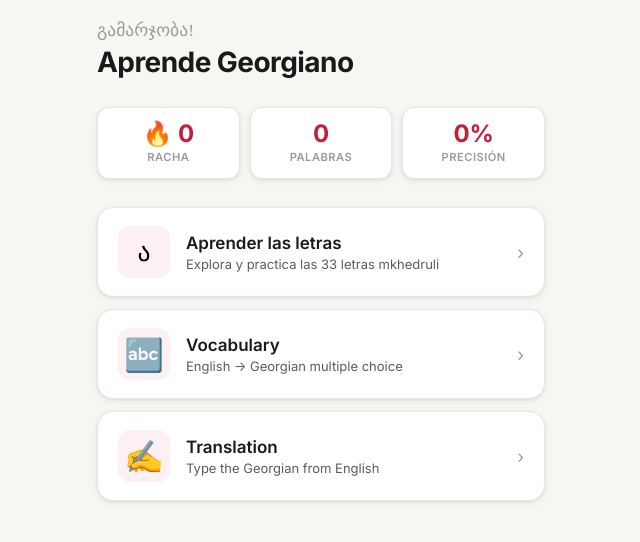
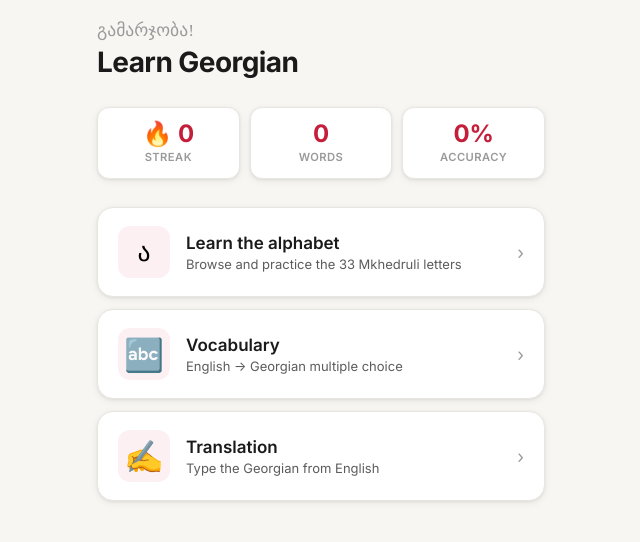
Before and after one commit to AlbertoRoldanUX-code/Georgiano, a React (Vite) app: page / in a window 1280 px wide. Shown: the top 542 px of the page, without its empty margins (319-959 px from the left). Built offline with nearby package versions, Linux system fonts and the light colour scheme.

Commit message:
Switch the entire UI to English as Learn Georgian.
Rename the package to georgian to match the English product naming.

Co-authored-by: Cursor <cursoragent@cursor.com>

```diff
--- a/index.html
+++ b/index.html
@@ -1,9 +1,9 @@
 <!doctype html>
-<html lang="es">
+<html lang="en">
   <head>
     <meta charset="UTF-8" />
     <meta name="viewport" content="width=device-width, initial-scale=1.0" />
-    <title>Aprende Georgiano</title>
+    <title>Learn Georgian</title>
     <link rel="preconnect" href="https://fonts.googleapis.com">
     <link rel="preconnect" href="https://fonts.gstatic.com" crossorigin>
     <link href="https://fonts.googleapis.com/css2?family=Inter:wght@400;500;600;700&display=swap" rel="stylesheet">
--- a/package.json
+++ b/package.json
@@ -1,5 +1,5 @@
 {
-  "name": "georgiano",
+  "name": "georgian",
   "version": "1.0.0",
   "type": "module",
   "scripts": {
--- a/src/components/AlphabetLesson.jsx
+++ b/src/components/AlphabetLesson.jsx
@@ -7,7 +7,7 @@ import {
   speakWord,
 } from '../utils/audio'
 
-/** Duolingo: ~12–15 ejercicios / lección (~2–5 min). */
+/** Duolingo-style short round (~2–5 min). */
 const SESSION_SIZE = 12
 
 function shuffle(arr) {
@@ -77,16 +77,16 @@ export default function AlphabetLesson({ navigate, progressAPI }) {
       <div className="screen">
         <div className="result-screen">
           <div className="result-emoji">{score.c >= total * 0.8 ? '🏆' : '📚'}</div>
-          <h2 className="result-title">¡Completado!</h2>
+          <h2 className="result-title">Complete!</h2>
           <div className="result-score">{score.c}/{total}</div>
           <div className="result-sub">
-            {score.c >= total * 0.9 ? '¡Excelente!'
-              : score.c >= total * 0.7 ? 'Muy bien. ¡Sigue practicando!'
-              : 'Continúa repasando las letras.'}
+            {score.c >= total * 0.9 ? 'Excellent!'
+              : score.c >= total * 0.7 ? 'Nice work. Keep practicing!'
+              : 'Keep reviewing the letters.'}
           </div>
           <div className="result-actions">
-            <button className="btn btn-primary" onClick={startPractice}>Otra ronda</button>
-            <button className="btn btn-ghost" onClick={() => navigate('home')}>Inicio</button>
+            <button className="btn btn-primary" onClick={startPractice}>Another round</button>
+            <button className="btn btn-ghost" onClick={() => navigate('home')}>Home</button>
           </div>
         </div>
       </div>
@@ -99,7 +99,7 @@ export default function AlphabetLesson({ navigate, progressAPI }) {
       <div className="screen">
         <nav className="nav">
           <button className="nav-back" onClick={() => setTab('browse')}>‹</button>
-          <span className="nav-title">Practicar</span>
+          <span className="nav-title">Practice</span>
         </nav>
 
         <div className="pbar">
@@ -157,7 +157,7 @@ export default function AlphabetLesson({ navigate, progressAPI }) {
     <div className="screen">
       <nav className="nav">
         <button className="nav-back" onClick={() => navigate('home')}>‹</button>
-        <span className="nav-title">Aprender las letras</span>
+        <span className="nav-title">Learn the alphabet</span>
       </nav>
 
       <div className="alpha-tabs">
@@ -165,10 +165,10 @@ export default function AlphabetLesson({ navigate, progressAPI }) {
           className={`alpha-tab ${tab === 'browse' ? 'active' : ''}`}
           onClick={() => { setTab('browse'); setSelected(null) }}
         >
-          Explorar
+          Browse
         </button>
         <button className={`alpha-tab ${tab === 'practice' ? 'active' : ''}`} onClick={startPractice}>
-          Practicar
+          Practice
         </button>
       </div>
 
@@ -210,7 +210,7 @@ export default function AlphabetLesson({ navigate, progressAPI }) {
 
       {!selected && (
         <p style={{ textAlign: 'center', color: 'var(--text3)', fontSize: '0.875rem', marginTop: 8 }}>
-          Toca una letra para ver los detalles
+          Tap a letter to see details
         </p>
       )}
     </div>
--- a/src/components/Home.jsx
+++ b/src/components/Home.jsx
@@ -15,43 +15,41 @@ export default function Home({ navigate, progress }) {
     <div className="screen">
       <div className="home-header">
         <div className="home-geo">გამარჯობა!</div>
-        <h1 className="home-title">Aprende Georgiano</h1>
+        <h1 className="home-title">Learn Georgian</h1>
       </div>
 
       <div className="stats-row">
         <div className="stat-card">
           <div className="stat-num">🔥 {progress.streak}</div>
-          <div className="stat-label">Racha</div>
+          <div className="stat-label">Streak</div>
         </div>
         <div className="stat-card">
           <div className="stat-num">{progress.learnedWords.length}</div>
-          <div className="stat-label">Palabras</div>
+          <div className="stat-label">Words</div>
         </div>
         <div className="stat-card">
           <div className="stat-num">{accuracy}%</div>
-          <div className="stat-label">Precisión</div>
+          <div className="stat-label">Accuracy</div>
         </div>
       </div>
 
       <div className="module-list">
-        {/* Aprender las letras */}
         <button className="module-card" onClick={() => navigate('alphabet')}>
           <div className="module-icon">
             <span style={{ fontFamily: 'Sylfaen, serif', fontSize: '1.6rem' }}>ა</span>
           </div>
           <div className="module-info">
-            <div className="module-title">Aprender las letras</div>
-            <div className="module-desc">Explora y practica las 33 letras mkhedruli</div>
+            <div className="module-title">Learn the alphabet</div>
+            <div className="module-desc">Browse and practice the 33 Mkhedruli letters</div>
             {progress.alphabetSeen.length > 0 && (
               <div className="module-progress">
-                {progress.alphabetSeen.length}/{alphabet.length} vistas
+                {progress.alphabetSeen.length}/{alphabet.length} seen
               </div>
             )}
           </div>
           <div className="module-arrow">›</div>
         </button>
 
-        {/* Vocabulario */}
         <button className="module-card" onClick={() => setShowVocabMenu(v => !v)}>
           <div className="module-icon">🔤</div>
           <div className="module-info">
@@ -59,7 +57,7 @@ export default function Home({ navigate, progress }) {
             <div className="module-desc">English → Georgian multiple choice</div>
             {progress.learnedWords.length > 0 && (
               <div className="module-progress">
-                {progress.learnedWords.length}/{allWords.length} aprendidas
+                {progress.learnedWords.length}/{allWords.length} learned
               </div>
             )}
           </div>
@@ -71,7 +69,7 @@ export default function Home({ navigate, progress }) {
             <button className="cat-btn" onClick={() => { setShowVocabMenu(false); navigate('quiz', { category: null }) }}>
               <div className="cat-btn-icon">🌍</div>
               <div className="cat-btn-title">All</div>
-              <div className="cat-btn-count">{allWords.length} palabras</div>
+              <div className="cat-btn-count">{allWords.length} words</div>
             </button>
             {Object.entries(vocabulary).map(([key, cat]) => (
               <button
@@ -81,13 +79,12 @@ export default function Home({ navigate, progress }) {
               >
                 <div className="cat-btn-icon">{cat.icon}</div>
                 <div className="cat-btn-title">{cat.title}</div>
-                <div className="cat-btn-count">{cat.words.length} palabras</div>
+                <div className="cat-btn-count">{cat.words.length} words</div>
               </button>
             ))}
           </div>
         )}
 
-        {/* Traducción */}
         <button className="module-card" onClick={() => setShowTransMenu(v => !v)}>
           <div className="module-icon">✍️</div>
           <div className="module-info">
@@ -102,7 +99,7 @@ export default function Home({ navigate, progress }) {
             <button className="cat-btn" onClick={() => { setShowTransMenu(false); navigate('translation', { category: null }) }}>
               <div className="cat-btn-icon">🌍</div>
               <div className="cat-btn-title">All</div>
-              <div className="cat-btn-count">{allWords.length} palabras</div>
+              <div className="cat-btn-count">{allWords.length} words</div>
             </button>
             {Object.entries(vocabulary).map(([key, cat]) => (
               <button
@@ -112,7 +109,7 @@ export default function Home({ navigate, progress }) {
               >
                 <div className="cat-btn-icon">{cat.icon}</div>
                 <div className="cat-btn-title">{cat.title}</div>
-                <div className="cat-btn-count">{cat.words.length} palabras</div>
+                <div className="cat-btn-count">{cat.words.length} words</div>
               </button>
             ))}
           </div>
```
